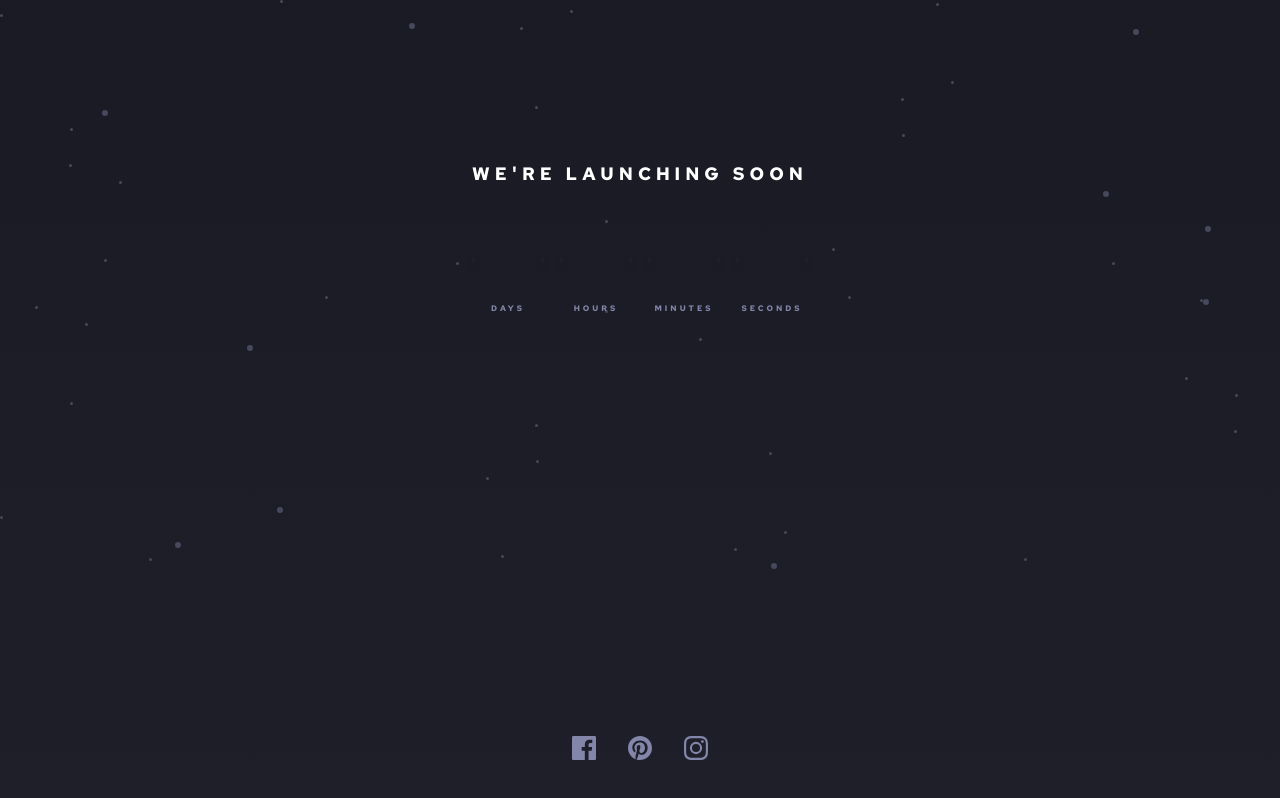
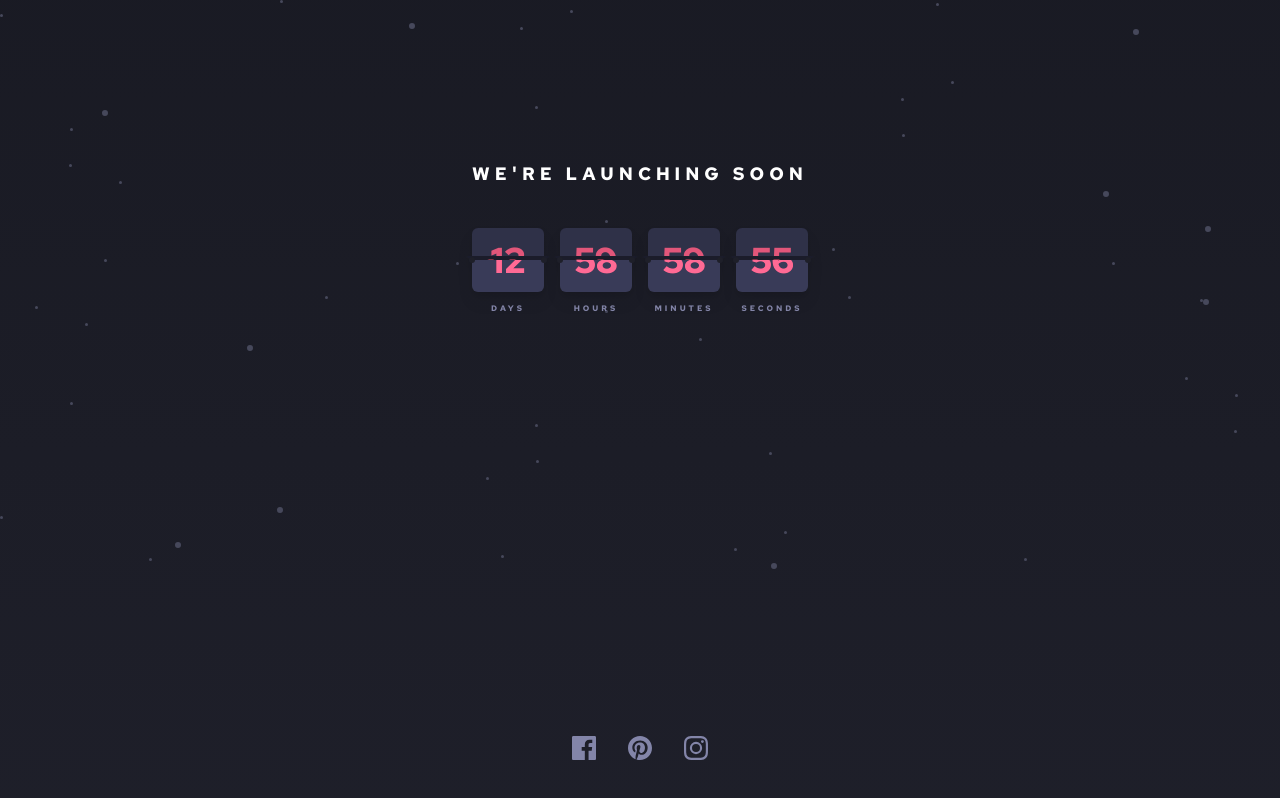
Before and after one commit to SoulRvr29/launch-countdown-timer, a React (Vite) app: page / in a window 1280 px wide. Built offline with nearby package versions, Linux system fonts and the light colour scheme.

Commit message:
anim update 2

```diff
--- a/src/App.jsx
+++ b/src/App.jsx
@@ -7,27 +7,27 @@ function App() {
   const [minutes, setMinutes] = useState(0);
   const [seconds, setSeconds] = useState(0);
 
-  // useEffect(() => {
-  //   let interval;
-  //   interval = setInterval(() => {
-  //     if (seconds > 0) {
-  //       setSeconds((seconds) => seconds - 1);
-  //     } else if (minutes > 0) {
-  //       setMinutes((minutes) => minutes - 1);
-  //       setSeconds(59);
-  //     } else if (hours > 0) {
-  //       setHours((hours) => hours - 1);
-  //       setSeconds(59);
-  //       setMinutes(59);
-  //     } else if (days > 0) {
-  //       setDays((days) => days - 1);
-  //       setSeconds(59);
-  //       setMinutes(59);
-  //       setHours(59);
-  //     }
-  //   }, 1000);
-  //   return () => clearInterval(interval);
-  // }, [seconds]);
+  useEffect(() => {
+    let interval;
+    interval = setInterval(() => {
+      if (seconds > 0) {
+        setSeconds((seconds) => seconds - 1);
+      } else if (minutes > 0) {
+        setMinutes((minutes) => minutes - 1);
+        setSeconds(59);
+      } else if (hours > 0) {
+        setHours((hours) => hours - 1);
+        setSeconds(59);
+        setMinutes(59);
+      } else if (days > 0) {
+        setDays((days) => days - 1);
+        setSeconds(59);
+        setMinutes(59);
+        setHours(59);
+      }
+    }, 1000);
+    return () => clearInterval(interval);
+  }, [seconds]);
 
   return (
     <>
--- a/src/TimerBlock.jsx
+++ b/src/TimerBlock.jsx
@@ -1,13 +1,30 @@
+import { useState } from "react";
+
 const TimerBlock = ({ type, value }) => {
+  const [test, setTest] = useState(0);
+  setTimeout(() => {
+    document.querySelectorAll("#number-block").forEach((item) => {
+      item.setAttribute("upper-value", value);
+    });
+  }, 500);
+  setTimeout(() => {
+    document.querySelectorAll("#number-block").forEach((item) => {
+      item.setAttribute("lower-value", value - 1);
+    });
+    setTimeout(() => {
+      setTest(value - 1);
+    }, 750);
+  }, 1000);
+
   return (
     <div>
       <div
-        id="block"
-        className="relative w-[4.5rem] h-16 drop-shadow-lg grid place-content-center overflow-hidden  rounded-md"
+        id="number-block"
+        className="relative w-[4.5rem] h-16 drop-shadow-lg grid place-content-center"
       >
         <div
           id="upper-half"
-          className="absolute  brightness-90 w-full h-16 rounded-t-md overflow-hidden"
+          className="absolute  brightness-90 w-full h-16 rounded-md overflow-hidden"
         >
           <div className="bg-Dark-desaturated-blue w-full h-8 overflow-hidden absolute">
             <div className="absolute w-full top-3">{value}</div>
@@ -15,19 +32,19 @@ const TimerBlock = ({ type, value }) => {
         </div>
         <div
           id="lower-half"
-          className="absolute bottom-0  brightness-110 w-full h-16 rounded-t-md overflow-hidden"
+          className="absolute bottom-0  brightness-110 w-full h-16 rounded-md overflow-hidden"
         >
           <div className="bg-Dark-desaturated-blue w-full h-8 overflow-hidden absolute bottom-0">
-            <div className="absolute w-full bottom-3">{value}</div>
+            <div className="absolute w-full bottom-3">{test}</div>
           </div>
         </div>
         <div
           id="left-dot"
-          className="h-[6px] w-[6px] bg-Dark-blue absolute rounded-full top-[calc(50%-3px)] -left-[3px]"
+          className="h-[6px] w-[6px] bg-Dark-blue absolute rounded-full top-[calc(50%-3px)] -left-[3px] z-10"
         ></div>
         <div
           id="right-dot"
-          className="h-[6px] w-[6px] bg-Dark-blue absolute rounded-full top-[calc(50%-3px)] -right-[3px]"
+          className="h-[6px] w-[6px] bg-Dark-blue absolute rounded-full top-[calc(50%-3px)] -right-[3px] z-10"
         ></div>
       </div>
       <div
--- a/src/index.css
+++ b/src/index.css
@@ -7,6 +7,7 @@
   --Soft-red: hsl(345, 95%, 68%);
   --White: hsl(0, 0%, 100%);
   --Dark-desaturated-blue: hsl(236, 21%, 26%);
+  --Medium-desaturated-blue: hsl(235, 19%, 34%);
   --Dark-blue: hsl(235, 16%, 14%);
   --Very-dark-blue: hsl(234, 17%, 12%);
 }
@@ -23,30 +24,68 @@ body {
   font-size: 8px;
 }
 
-#upper-half {
-  animation: upper-rotate 0.5s linear forwards;
+#number-block::before {
+  content: attr(upper-value);
+  position: absolute;
+  overflow: hidden;
+  z-index: 2;
+  width: 100%;
+  height: 50%;
+  line-height: 4rem;
+  background-color: var(--Dark-desaturated-blue);
+  filter: brightness(90%);
+  animation: upper-rotate 1s ease-in;
+  transform-origin: bottom;
+  animation-delay: 1s;
+  animation-iteration-count: infinite;
+  border-radius: 6px;
+  /* border: solid var(--Medium-desaturated-blue); */
+  /* border-width: 1px 1px 0px 1px; */
+}
+
+#number-block::after {
+  content: attr(lower-value);
+  position: absolute;
+  overflow: hidden;
+  z-index: 2;
+  bottom: 0;
+  width: 100%;
+  height: 50%;
+  line-height: 0;
+  background-color: var(--Dark-desaturated-blue);
+  filter: brightness(110%);
+  animation: lower-rotate 1s ease-out;
+  animation-delay: 1s;
+  animation-iteration-count: infinite;
+  transform-origin: top;
+  border-radius: 6px;
+  animation-fill-mode: forwards;
+  /* border: solid var(--Medium-desaturated-blue); */
+  /* border-width: 0px 1px 1px 1px; */
 }
 
 @keyframes upper-rotate {
   0% {
-    transform: rotateX(0deg);
+    transform: perspective(200px) rotateX(0deg);
+  }
+  50% {
+    transform: perspective(200px) rotateX(-90deg);
+    filter: brightness(50%);
   }
   100% {
-    transform: rotateX(-90deg);
+    transform: perspective(200px) rotateX(-90deg);
   }
-}
-
-#lower-half {
-  transform: rotateX(90deg);
-  animation: lower-rotate 0.5s linear;
-  animation-delay: 0.5s;
 }
 
 @keyframes lower-rotate {
   0% {
-    transform: rotateX(90deg);
+    transform: perspective(200px) rotateX(90deg);
+  }
+  50% {
+    transform: perspective(200px) rotateX(90deg);
+    filter: brightness(150%);
   }
   100% {
-    transform: rotateX(0deg);
+    transform: perspective(200px) rotateX(0deg);
   }
 }
```
